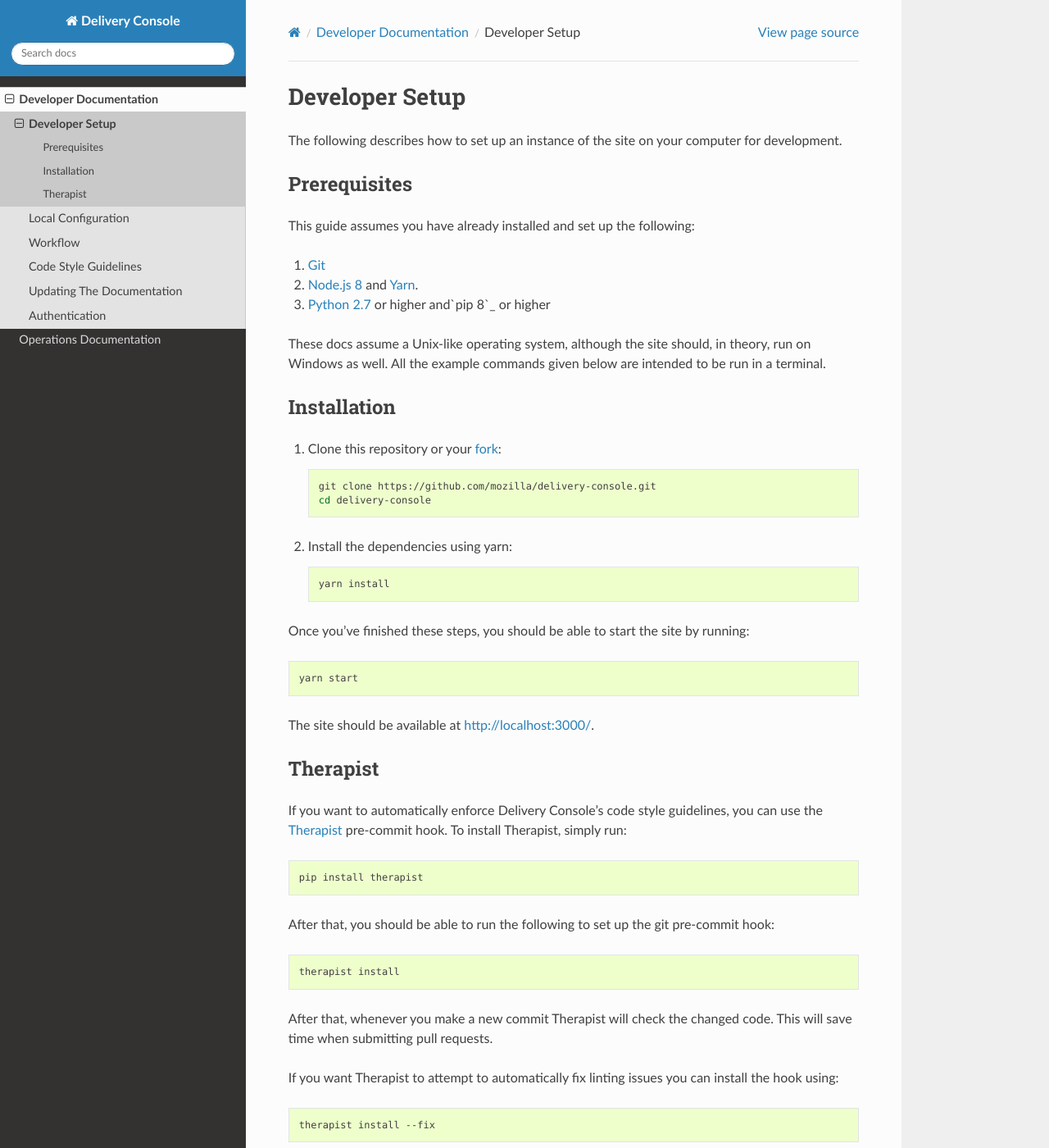
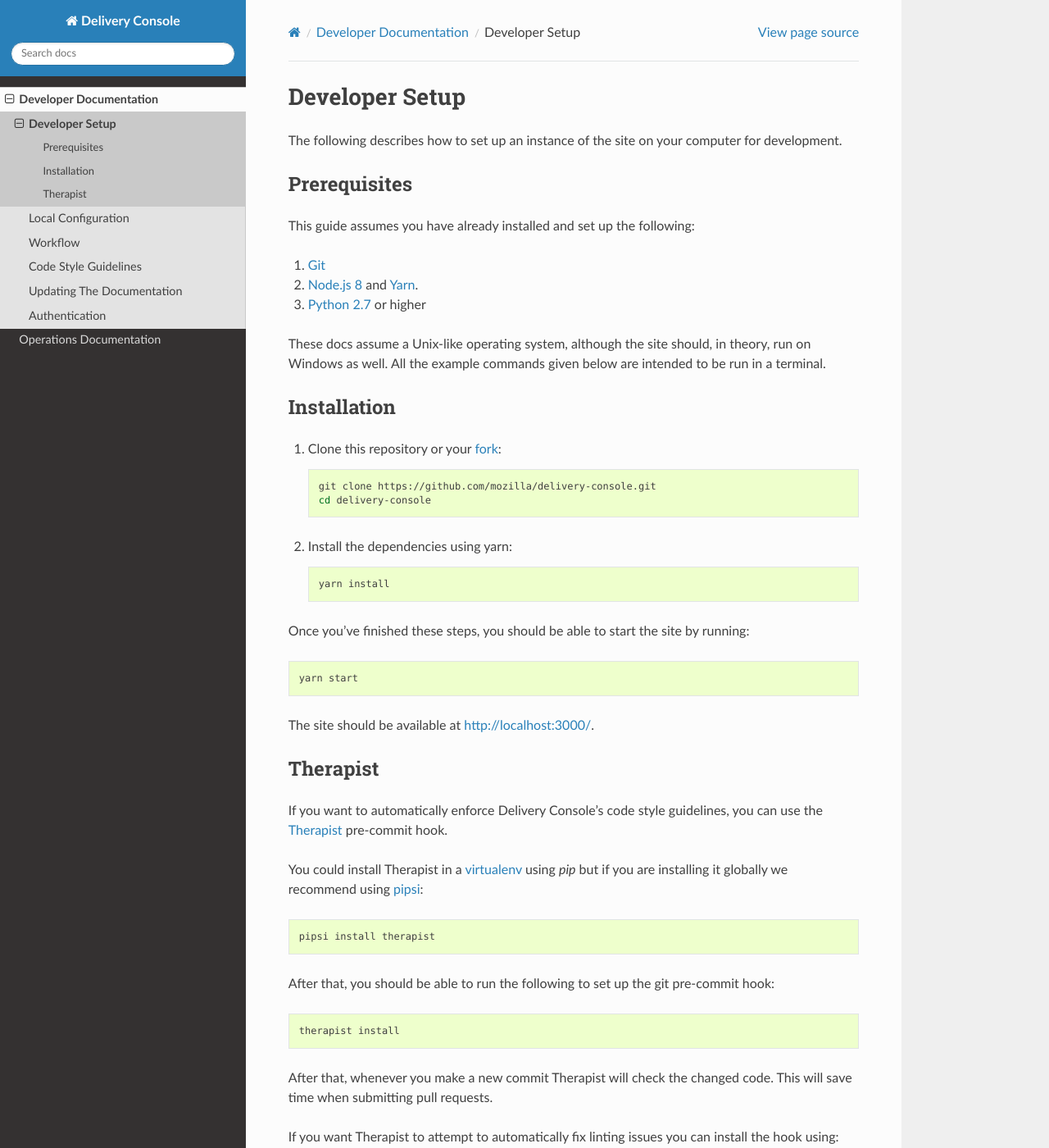
Before and after one commit to mozilla/delivery-console, a Sphinx documentation site: the page built from docs/dev/install.rst, in a window 1280 px wide and 1400 px high. Shown: the whole window at 82% size. Built offline with Sphinx 7.4.7 and the Read the Docs theme 2.0.0, drawn with Linux system fonts in a browser that asks for light colours; pages that are not in the unit, such as notebooks, are missing from menus.

Commit message:
Use pipsi for Therapist install

```diff
--- a/docs/dev/install.rst
+++ b/docs/dev/install.rst
@@ -10,7 +10,7 @@
 
 1. Git_
 2. `Node.js 8`_ and `Yarn`_.
-3. `Python 2.7`_ or higher and`pip 8`_ or higher
+3. `Python 2.7`_ or higher
 
 These docs assume a Unix-like operating system, although the site should, in
 theory, run on Windows as well. All the example commands given below are
@@ -53,11 +53,14 @@
 Therapist
 ---------
 If you want to automatically enforce Delivery Console's code style guidelines,
-you can use the `Therapist`_ pre-commit hook. To install Therapist, simply run:
+you can use the `Therapist`_ pre-commit hook.
+
+You could install Therapist in a `virtualenv`_ using `pip` but if you are
+installing it globally we recommend using `pipsi`_:
 
 .. code-block:: bash
 
-   pip install therapist
+   pipsi install therapist
 
 After that, you should be able to run the following to set up the git
 pre-commit hook:
@@ -79,4 +82,6 @@
 If you ever need to bypass Therapist, you can do so by passing
 ``--no-verify`` to your ``git commit`` command.
 
+.. _virtualenv: https://virtualenv.pypa.io/en/stable/
+.. _pipsi: https://github.com/mitsuhiko/pipsi#how-do-i-get-it
 .. _Therapist: http://therapist.readthedocs.io/en/latest/overview.html
```
